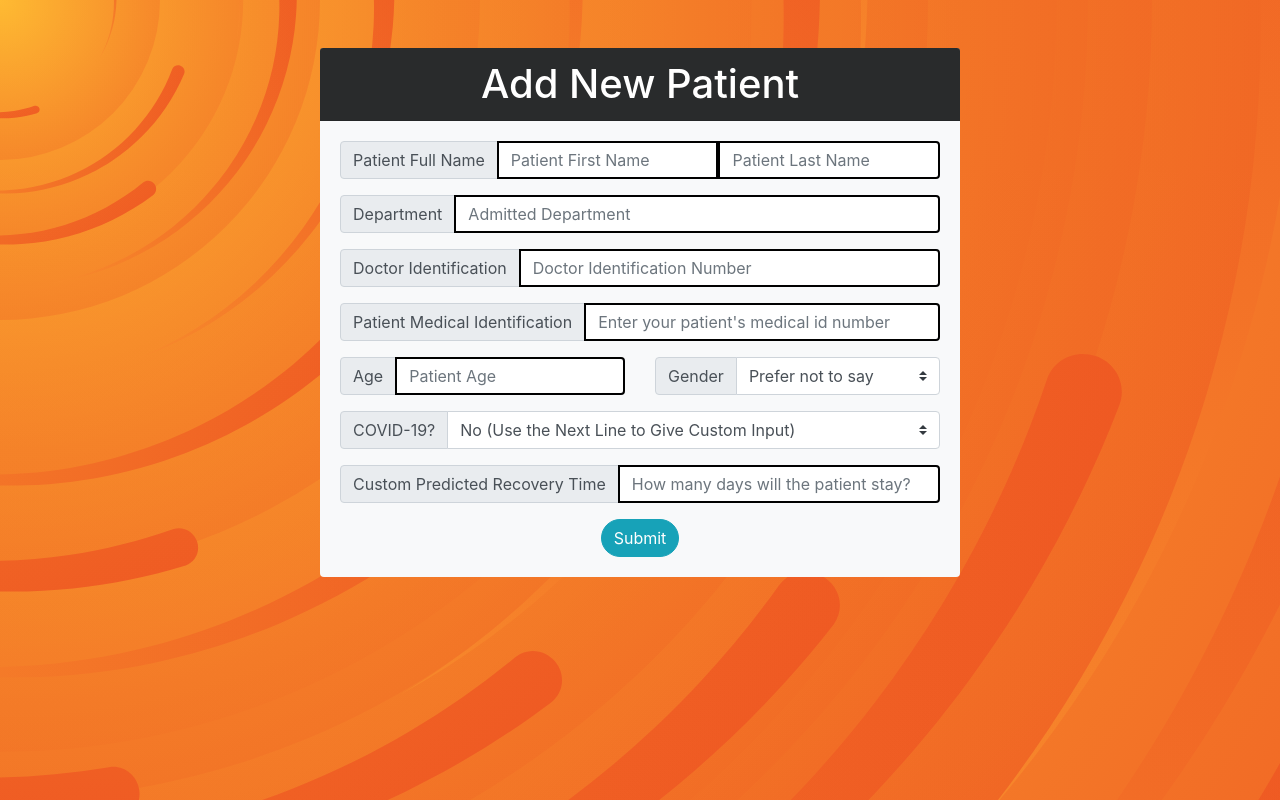
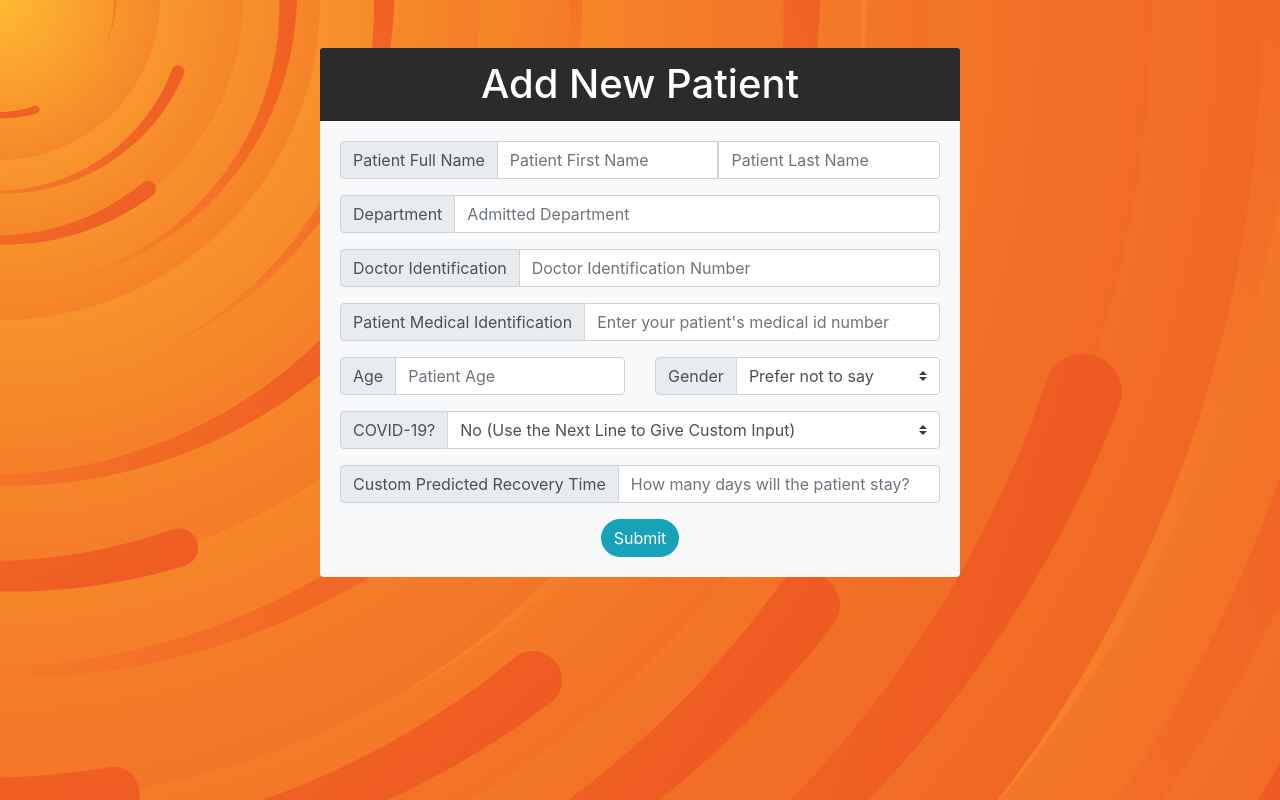
Before and after one commit to natelincyber/HospitalHero, a Flask app: page /see_patients/new_patient_form in a window 1280 px wide. Shown: the part 83-883 px from the top of the page. Run offline with Flask 2, Linux system fonts and the light colour scheme; some libraries are stand-ins or nearby versions.

Commit message:
modified:   templates/index.html 	modified:   templates/new_patient_form.html

```diff
--- a/templates/new_patient_form.html
+++ b/templates/new_patient_form.html
@@ -18,13 +18,6 @@
     margin: auto;
     float: none;
     margin-bottom: 10px;
-}
-input:invalid {
-    border: 2px dashed red;
-}
-
-input:valid {
-    border: 2px solid black;
 }
 </style>
 
```
Also changed, not shown: templates/index.html (line endings or trailing spaces).
